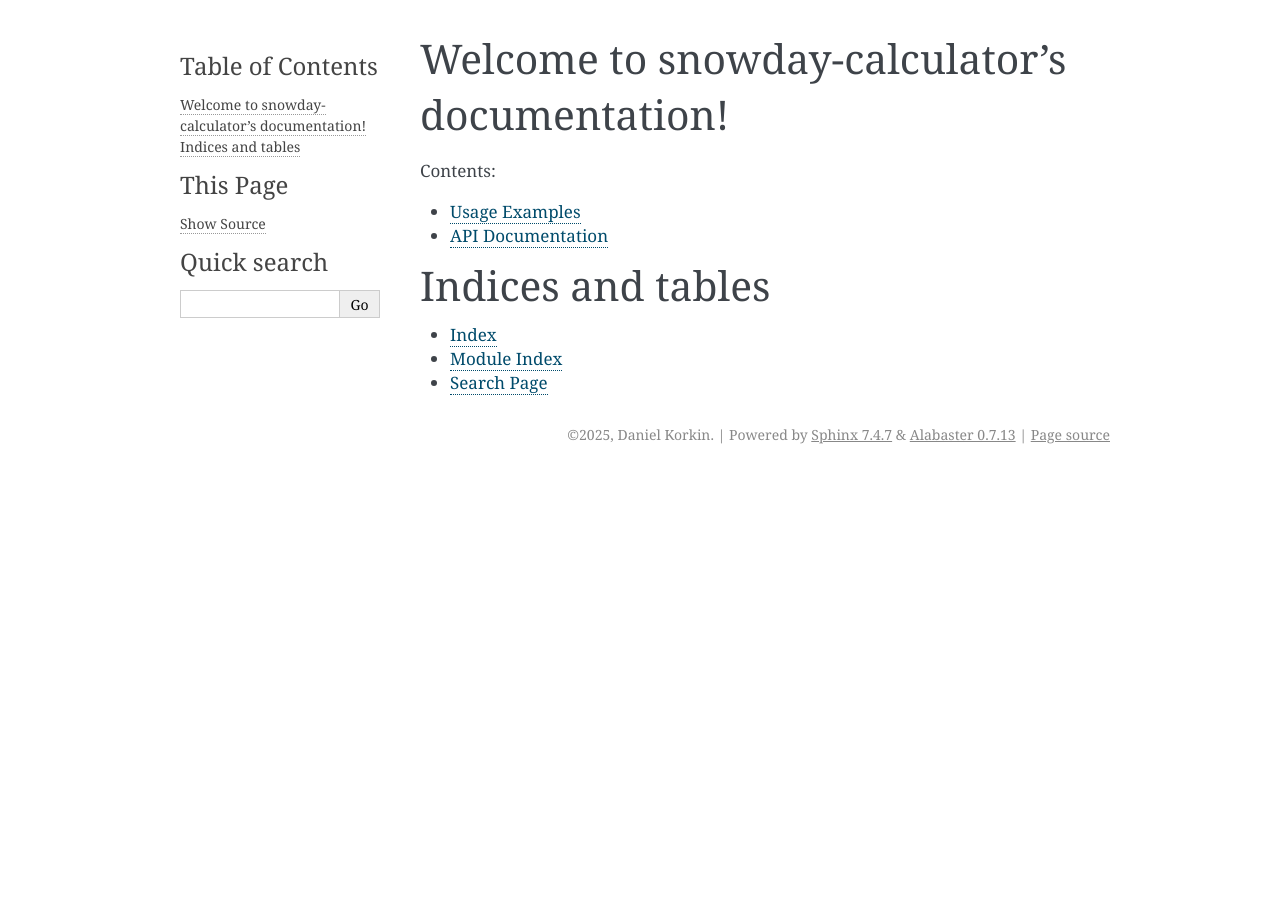
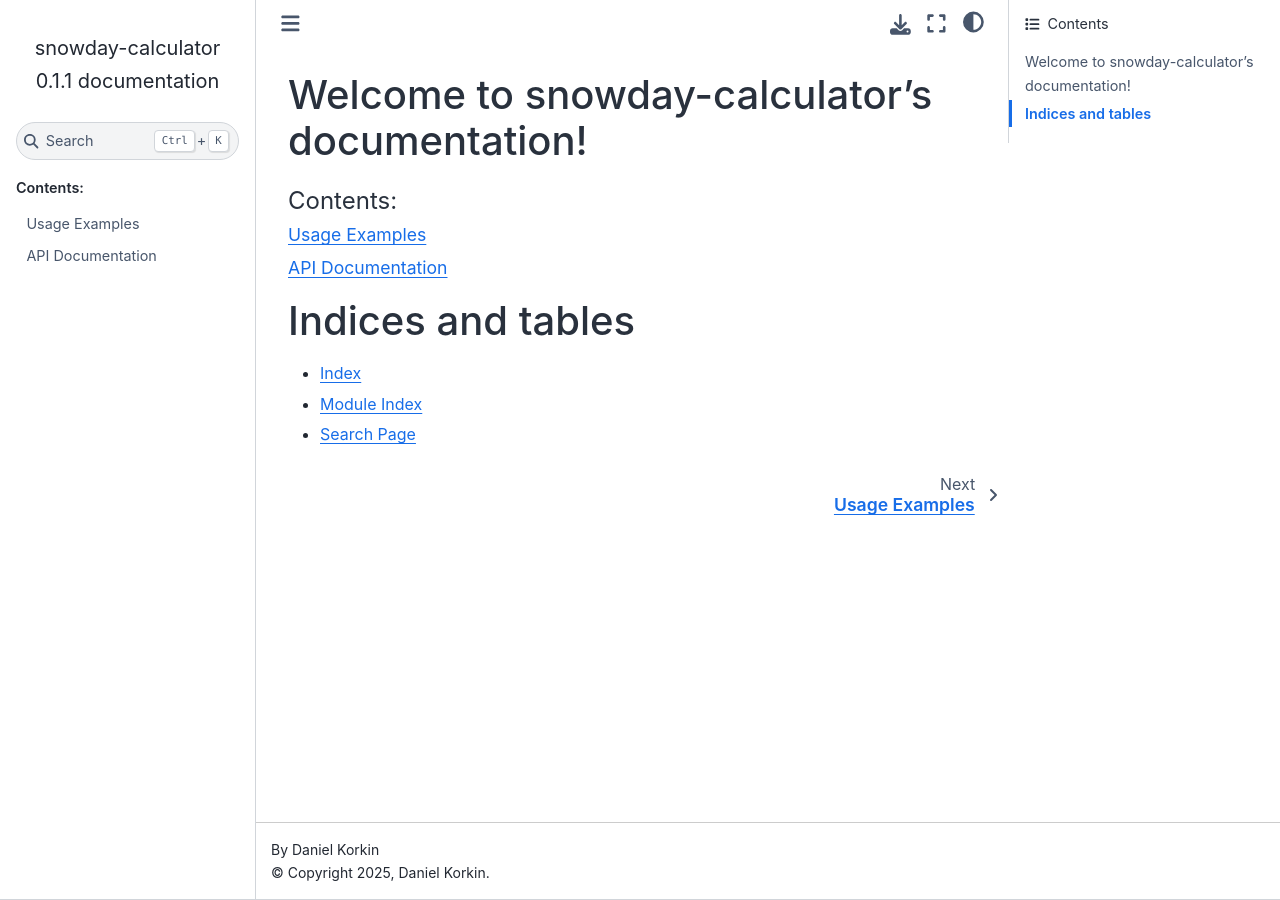
Before and after one commit to danielkorkin/snowday-calculator, a Sphinx documentation site: the page built from docs/index.rst, in a window 1280 px wide. Built offline with Sphinx 7.4.7 and the Sphinx Book theme 1.1.4, drawn with Linux system fonts in a browser that asks for light colours.

Commit message:
change theme

```diff
--- a/docs/conf.py
+++ b/docs/conf.py
@@ -32,5 +32,5 @@ exclude_patterns = ["_build", "Thumbs.db", ".DS_Store"]
 # -- Options for HTML output -------------------------------------------------
 # https://www.sphinx-doc.org/en/master/usage/configuration.html#options-for-html-output
 
-html_theme = "alabaster"
+html_theme = "sphinx_book_theme"
 html_static_path = ["_static"]
--- a/docs/requirements.txt
+++ b/docs/requirements.txt
@@ -1,3 +1,3 @@
 sphinx
-sphinx-rtd-theme
 sphinx-autodoc-typehints
+sphinx-book-theme
```
